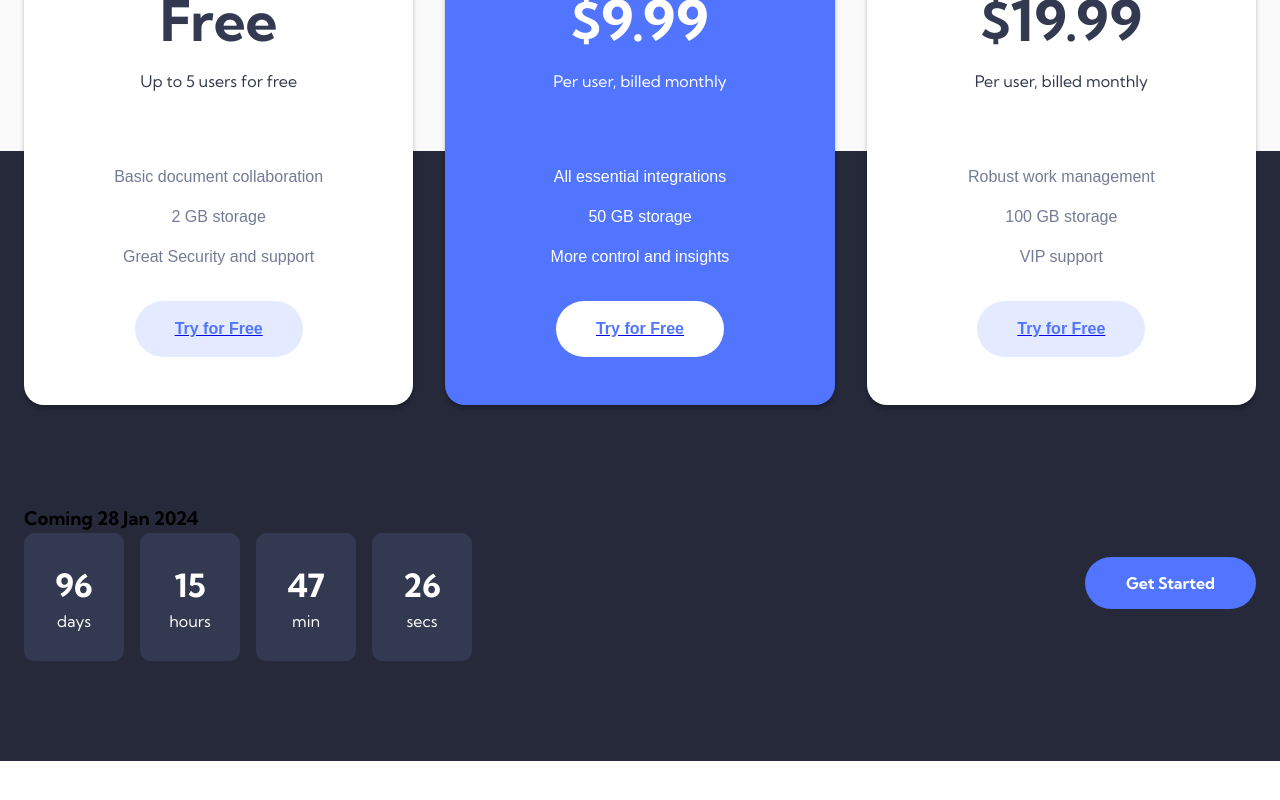
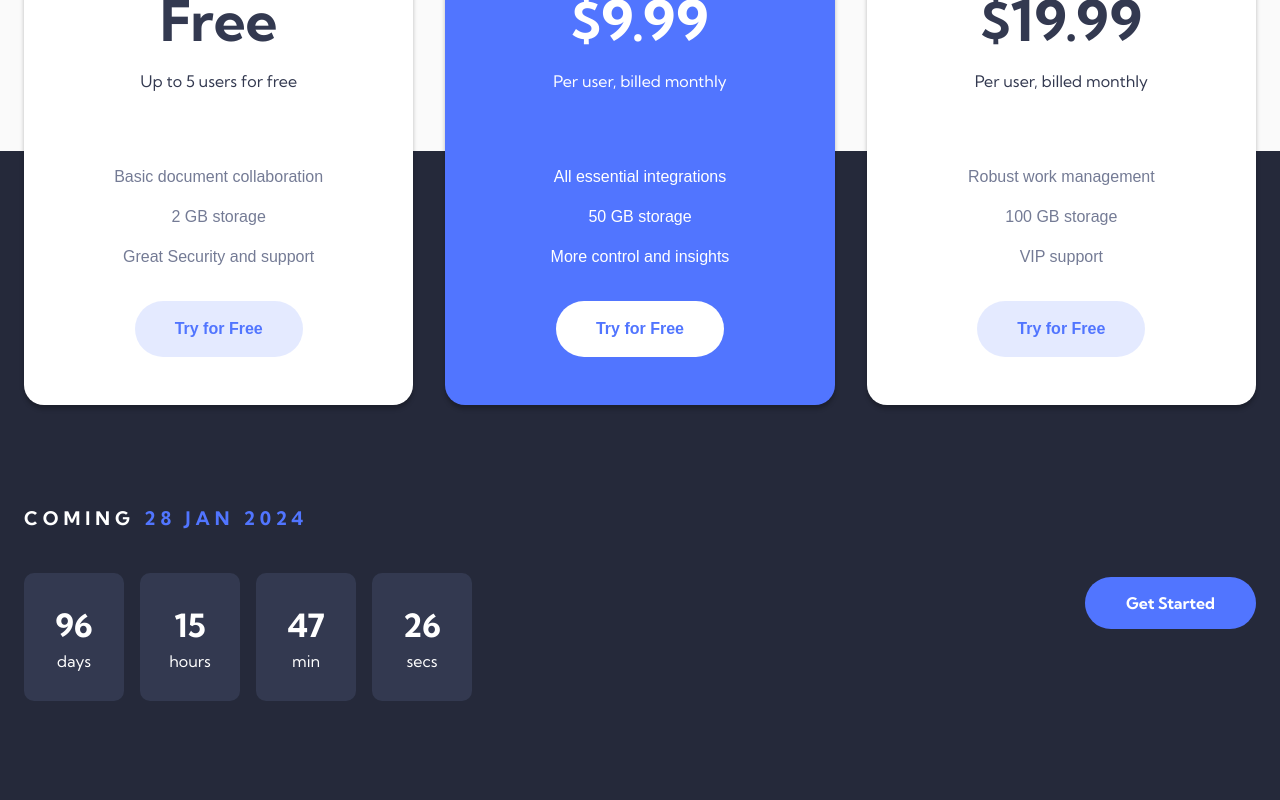
Before and after one commit to MadeByJax/officelite, a React (Vite) app: page / in a window 1280 px wide. Shown: the part 916-1716 px from the top of the page. Before the commit the page ends 1677 px from the top, so only its background shows below. Built offline with nearby package versions, Linux system fonts and the light colour scheme.

Commit message:
update css

```diff
--- a/src/components/Footer.css
+++ b/src/components/Footer.css
@@ -1,8 +1,5 @@
 .footer {
-
-
-        background-color: #25293A;
-
+  background-color: #25293a;
 }
 
 .footer__content {
@@ -12,6 +9,18 @@
   justify-content: center;
   align-items: center;
   gap: 40px;
+}
+
+.timer__title {
+  text-align: center;
+  margin-bottom: 40px;
+  text-transform: uppercase;
+  color: white;
+  letter-spacing: 5px;
+}
+
+.timer__title span {
+  color: #5175ff;
 }
 
 @media (min-width: 1024px) {
--- a/src/components/Plans.css
+++ b/src/components/Plans.css
@@ -1,7 +1,6 @@
 .plans {
   padding-block: 100px;
-    background: linear-gradient(180deg, #FAFAFA 50%, #25293A 50%);
-
+  background: linear-gradient(180deg, #fafafa 50%, #25293a 50%);
 }
 
 .plans__columns {
@@ -19,11 +18,10 @@
   color: #333950;
   background-color: white;
   text-align: center;
-
 }
 
 .popular {
-    background-color: #5175FF;
+  background-color: #5175ff;
   color: white;
 }
 
@@ -34,7 +32,6 @@
   background-color: white;
 }
 
-
 .features {
   list-style: none;
   padding: 0;
@@ -44,8 +41,8 @@
   gap: 1em;
   margin-top: 56px;
   margin-bottom: 32px;
-    color: #747B95;
-    font-family: 'kambh sans', sans-serif;
+  color: #747b95;
+  font-family: "kambh sans", sans-serif;
 }
 
 .card__price {
@@ -53,26 +50,23 @@
   margin-bottom: 0.25em;
   font-size: 56px;
   line-height: 64px;
-
 }
 
 .card__tier {
   font-size: 20px;
   line-height: 28px;
-
 }
 
 .card__button {
   border: none;
-   color: #5175FF;
+  color: #5175ff;
   background-color: rgba(81, 117, 255, 0.1526);
   padding: 1em 2.5em;
   border-radius: 100vmax;
   font-weight: 700;
-   font-family: 'kambh' , sans-serif;
+  font-family: "kambh", sans-serif;
   cursor: pointer;
   transition: 1s;
-
 }
 
 .card__button:hover {
@@ -84,7 +78,6 @@
   opacity: 0.8;
 }
 
-
 .tablet__button {
   display: none;
 }
@@ -93,6 +86,9 @@
   background-color: rgba(81, 117, 255, 0.3);
 }
 
+a {
+  text-decoration: none;
+}
 
 @media (min-width: 768px) {
   .card {
@@ -139,8 +135,6 @@
     margin-right: 0;
   }
 
-
-
   .card__button {
     display: block;
   }
```
Also changed, not shown: src/App.css (+12 -8 lines). Lines whose indentation alone changed are shown as unchanged.
